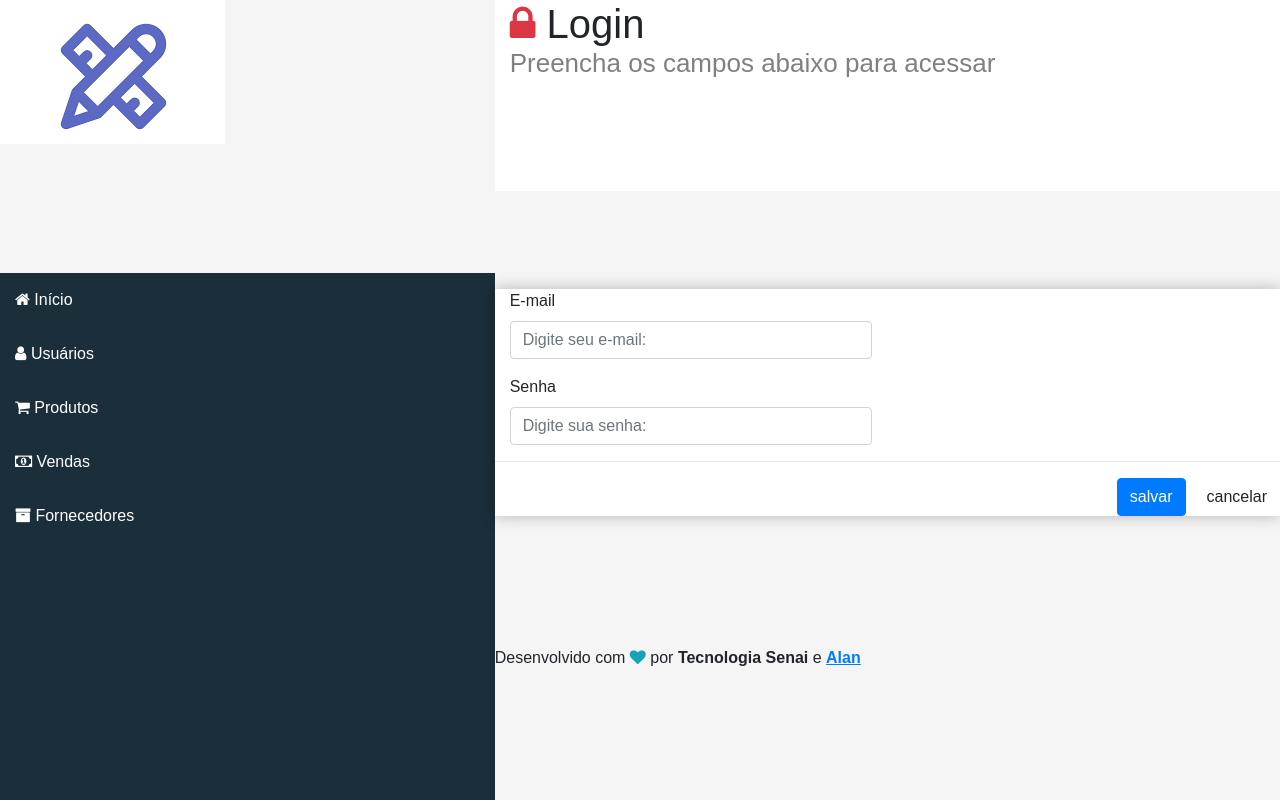
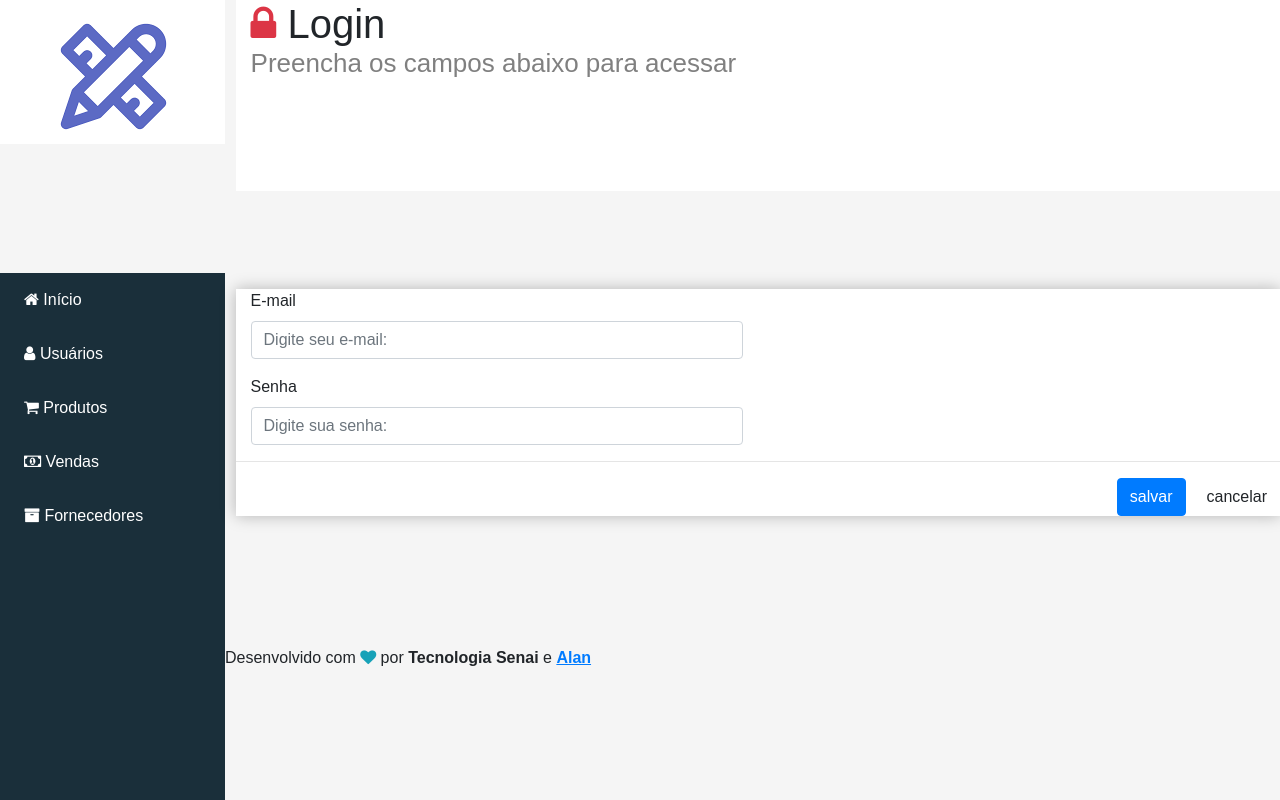
Before and after one commit to Danielalveslira/cadastro-empresarial, a React (Create React App) app in the folder frontend/: page / in a window 1280 px wide. Built offline with nearby package versions, Linux system fonts and the light colour scheme; a web font is replaced by a local one.

Commit message:
Melhoria visual
Em todas as paginas
exceto a tela de inicio não consegui arrumar ela

```diff
--- a/frontend/src/components/main/App.css
+++ b/frontend/src/components/main/App.css
@@ -1,10 +1,5 @@
 :root{
     --bg--dark: #1a2f3a;
-    --logo--height:100px;
-    --header-height:100px;
-    --aside-width:225px;
-    --footer--height:40;
-
     --shadow:
     0 2px 23px 0 rgba(0, 0, 0, 0.1),
     0 2px 49px 0 rgba(0, 0, 0, 0.6),
@@ -19,10 +14,7 @@
 .app{
   margin:0px;
   display:grid;
-  grid-template-columns: var(--aside-width) 1fr
-    var(--header-height)
-    1fr
-    var(--footer--height);
+  grid-template-columns:1fr 6fr;
   grid-template-areas:
   "logo header"
   "menu content"
@@ -37,14 +29,17 @@ aside.logo{
 
 header.header{
   grid-area: header;
+  margin-left: 1%;
 }
 
 aside.menu-area{
   grid-area: menu;
+  padding-left: 4%;
 }
 
 main.content{
   grid-area: content;
+  margin-left: 1%;
 }
 
 footer.footer{
```
